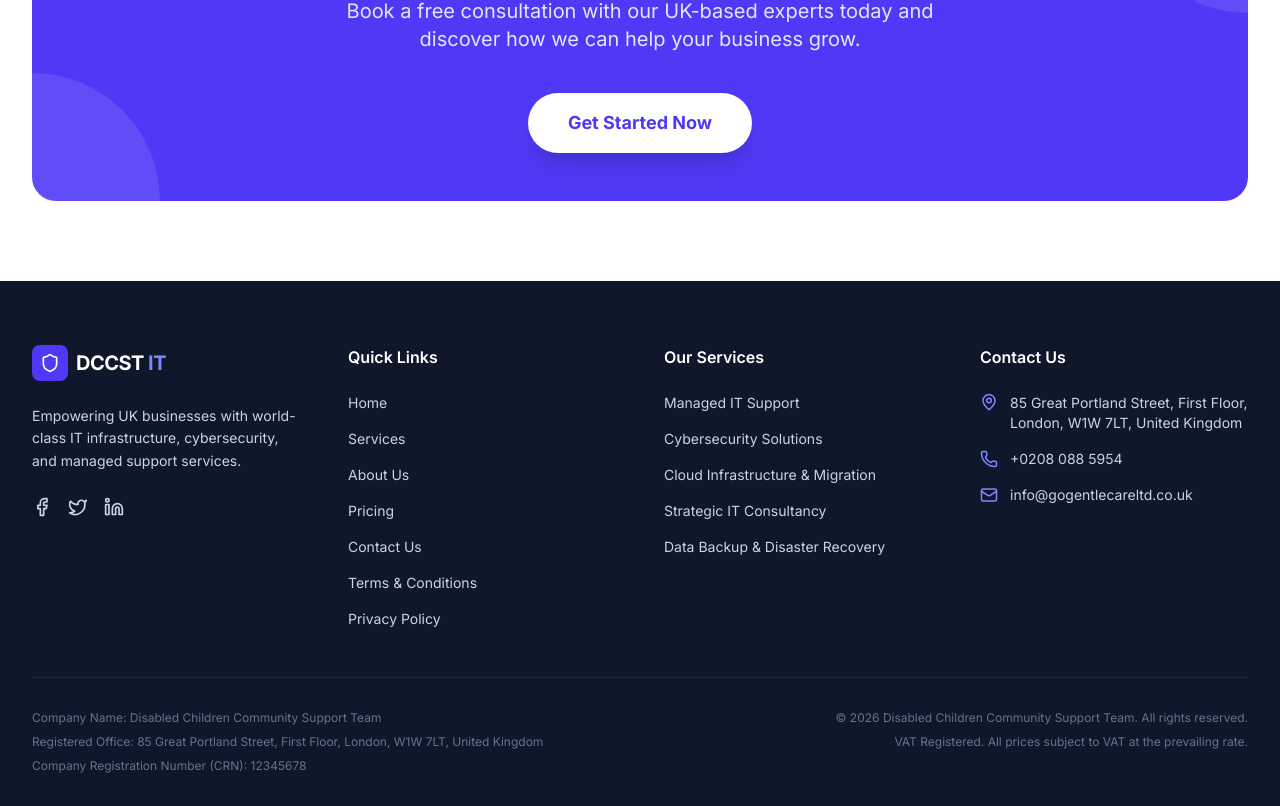
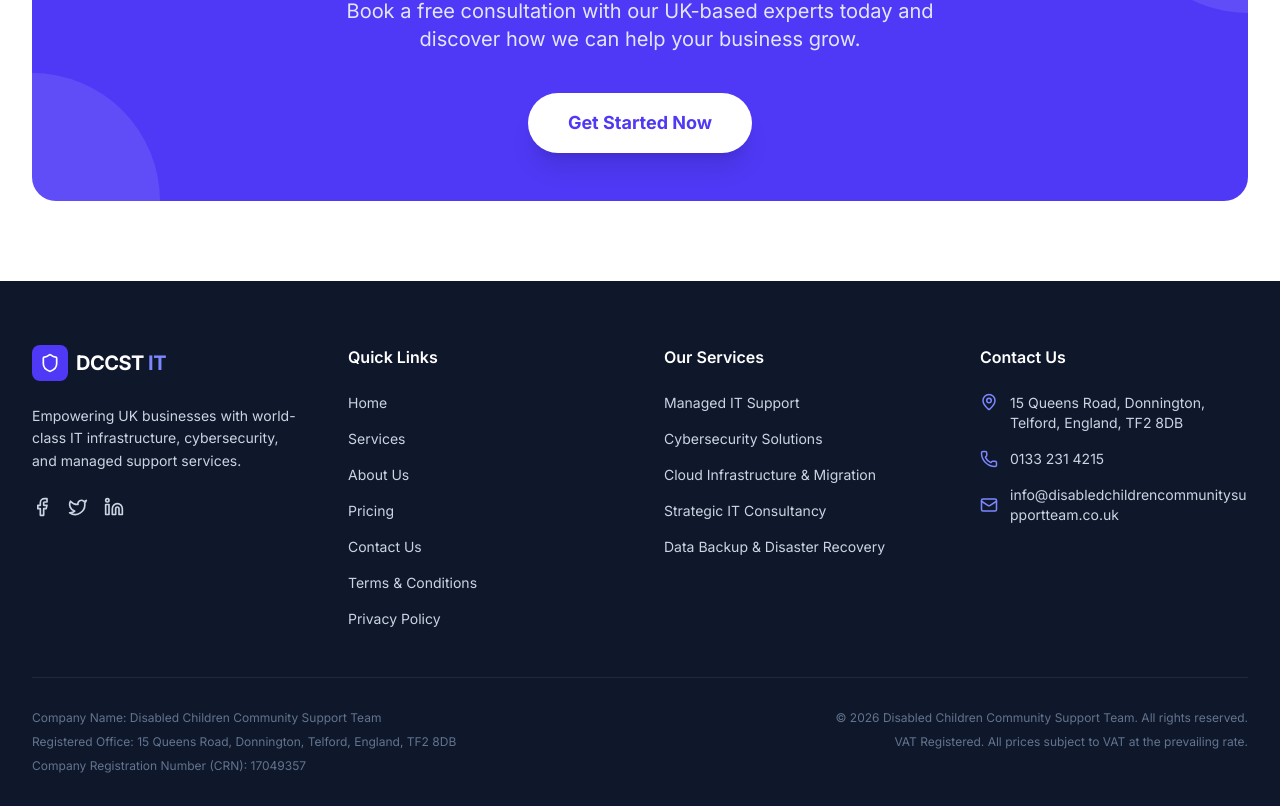
Before and after one commit to consultancy-outfit/100IT-SALESITES-001, a React (Vite) app: page / in a window 1280 px wide. Shown: the part 3036-3842 px from the top of the page. Built offline with nearby package versions, Linux system fonts and the light colour scheme.

Commit message:
Update constants.ts
Contact information updated

```diff
--- a/src/constants.ts
+++ b/src/constants.ts
@@ -2,10 +2,10 @@ import { NavItem, Service, PricingTier, Testimonial, CaseStudy } from './types';
 
 export const COMPANY_DETAILS = {
   name: 'Disabled Children Community Support Team',
-  address: '85 Great Portland Street, First Floor, London, W1W 7LT, United Kingdom',
-  crn: '12345678',
-  phone: '+0208 088 5954',
-  email: 'info@gogentlecareltd.co.uk',
+  address: '15 Queens Road, Donnington, Telford, England, TF2 8DB',
+  crn: '17049357',
+  phone: '0133 231 4215',
+  email: 'info@disabledchildrencommunitysupportteam.co.uk',
   hours: 'Mon - Fri: 09:00 - 17:30',
 };
 
```
